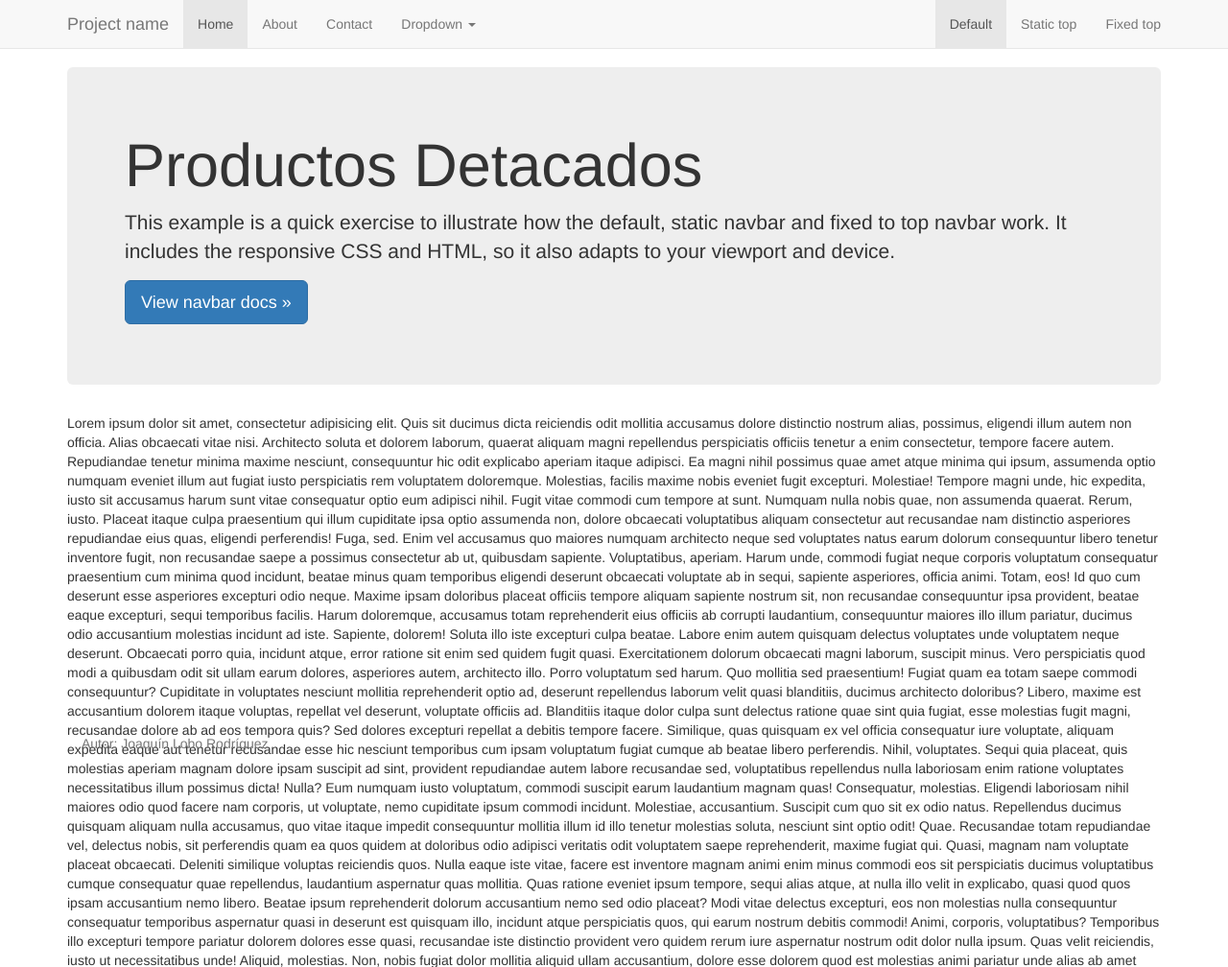
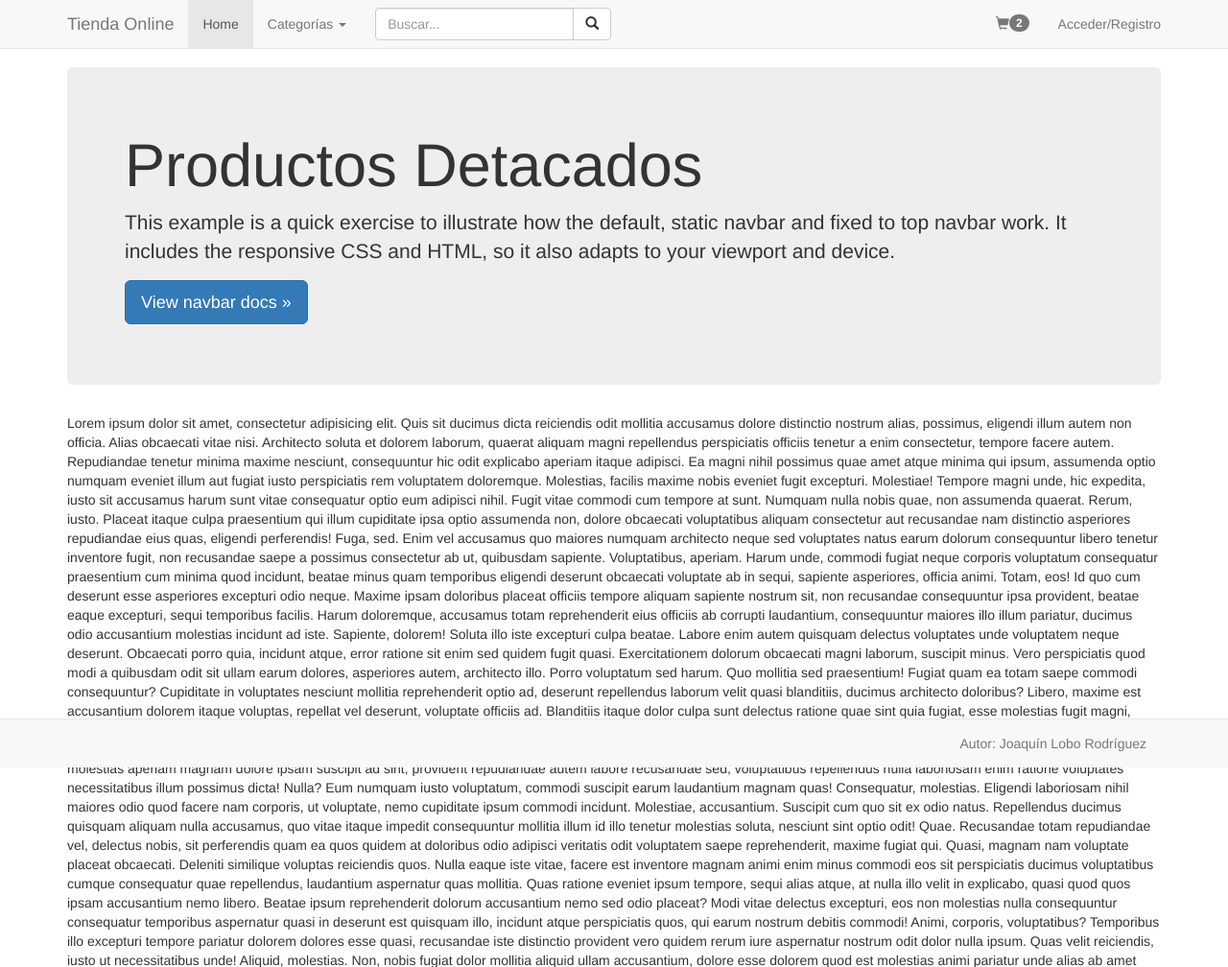
Before and after one commit to JLoboRod/DWEServidor_prac2ev, a CodeIgniter app: page / in a window 1280 px wide. Shown: the top 1008 px of the page at 96% size. Run offline with CodeIgniter, Linux system fonts and the light colour scheme.

Commit message:
Primera aproximación de barra de navegación, sin funcionalidad aún.

```diff
--- a/application/controllers/principal.php
+++ b/application/controllers/principal.php
@@ -16,4 +16,6 @@ class Principal extends CI_Controller {
         $data['html_pie'] = $this->load->view('pie', 0, TRUE);
         $this->load->view('plantilla', $data);
     }
+
+
 }
--- a/application/views/anuncio.php
+++ b/application/views/anuncio.php
@@ -3,6 +3,6 @@
     <h1>Productos Detacados</h1>
     <p>This example is a quick exercise to illustrate how the default, static navbar and fixed to top navbar work. It includes the responsive CSS and HTML, so it also adapts to your viewport and device.</p>
     <p>
-    <a class="btn btn-lg btn-primary" href="../../components/#navbar" role="button">View navbar docs &raquo;</a>
+    <a class="btn btn-lg btn-primary" href="#" role="button">View navbar docs &raquo;</a>
     </p>
 </div>
--- a/application/views/encabezado.php
+++ b/application/views/encabezado.php
@@ -9,30 +9,44 @@
                 <span class="icon-bar"></span>
                 <span class="icon-bar"></span>
             </button>
-            <a class="navbar-brand" href="#">Project name</a>
+            <a class="navbar-brand" href="<?= base_url('index.php') ?>">Tienda Online</a>
         </div>
         <div id="navbar" class="navbar-collapse collapse">
             <ul class="nav navbar-nav">
                 <li class="active"><a href="#">Home</a></li>
-                <li><a href="<?= base_url('index.php') ?>">About</a></li>
-                <li><a href="#">Contact</a></li>
                 <li class="dropdown">
-                    <a href="#" class="dropdown-toggle" data-toggle="dropdown" role="button" aria-expanded="false">Dropdown <span class="caret"></span></a>
+                    <a href="#" class="dropdown-toggle" data-toggle="dropdown" role="button" aria-expanded="false">Categorías <span class="caret"></span></a>
                     <ul class="dropdown-menu" role="menu">
-                        <li><a href="#">Action</a></li>
-                        <li><a href="#">Another action</a></li>
-                        <li><a href="#">Something else here</a></li>
+                        <li><a href="#">Categoría 1</a></li>
+                        <li><a href="#">Categoría 2</a></li>
+                        <li><a href="#">Categoría 3</a></li>
                         <li class="divider"></li>
-                        <li class="dropdown-header">Nav header</li>
-                        <li><a href="#">Separated link</a></li>
-                        <li><a href="#">One more separated link</a></li>
+                        <li class="dropdown-header">Más Categorías</li>
+                        <li><a href="#">Categoría 4</a></li>
+                        <li><a href="#">Categoría 5</a></li>
                     </ul>
                 </li>
             </ul>
+            <ul class="nav navbar-nav">
+                <div class="pull-right">
+                    <form class="navbar-form" role="search">
+                        <div class="input-group">
+                            <input type="text" class="form-control" placeholder="Buscar..." name="busqueda">
+                            <div class="input-group-btn">
+                                <button class="btn btn-default" type="submit"><i class="glyphicon glyphicon-search"></i></button>
+                            </div>
+                        </div>
+                    </form>
+                </div>
+            </ul>
             <ul class="nav navbar-nav navbar-right">
-                <li class="active"><a href="./">Default <span class="sr-only">(current)</span></a></li>
-                <li><a href="../navbar-static-top/">Static top</a></li>
-                <li><a href="../navbar-fixed-top/">Fixed top</a></li>
+                <li><a href="">
+                        <span class="glyphicon glyphicon-shopping-cart"></span>
+                        <span class="badge cod-envio pull-right">2</span>
+                    </a>
+
+                </li>
+                <li><a href="<?= base_url('index.php') ?>">Acceder/Registro</a></li>
             </ul>
         </div><!--/.nav-collapse -->
     </div><!--/.container-fluid -->
--- a/application/views/pie.php
+++ b/application/views/pie.php
@@ -1,5 +1,5 @@
-<footer class="navbar navbar-fixed-bottom pie">
+<footer class="navbar navbar-default navbar-fixed-bottom">
     <div class="container">
-        <p class="navbar-text text-muted">Autor: Joaquín Lobo Rodríguez</p>
+        <p class="navbar-text text-muted pull-right">Autor: Joaquín Lobo Rodríguez</p>
     </div>
 </footer>
--- a/application/views/plantilla.php
+++ b/application/views/plantilla.php
@@ -8,11 +8,10 @@
         <link rel="stylesheet" type="text/css" href="<?= base_url('assets/css/estilos.css'); ?>">
     </head>
     <body>
-        <div class="container col-md-12 col-xs-12 col-sm-12"
-        <?= $html_encabezado ?>
         <div class="container">
+            <?= $html_encabezado ?>
             <?= $html_cuerpo ?>
-        <?= $html_pie ?>
+            <?= $html_pie ?>
         </div>
     </body>
     <script src="<?= base_url('/assets/js/jquery.min.js') ?>"></script>
```
